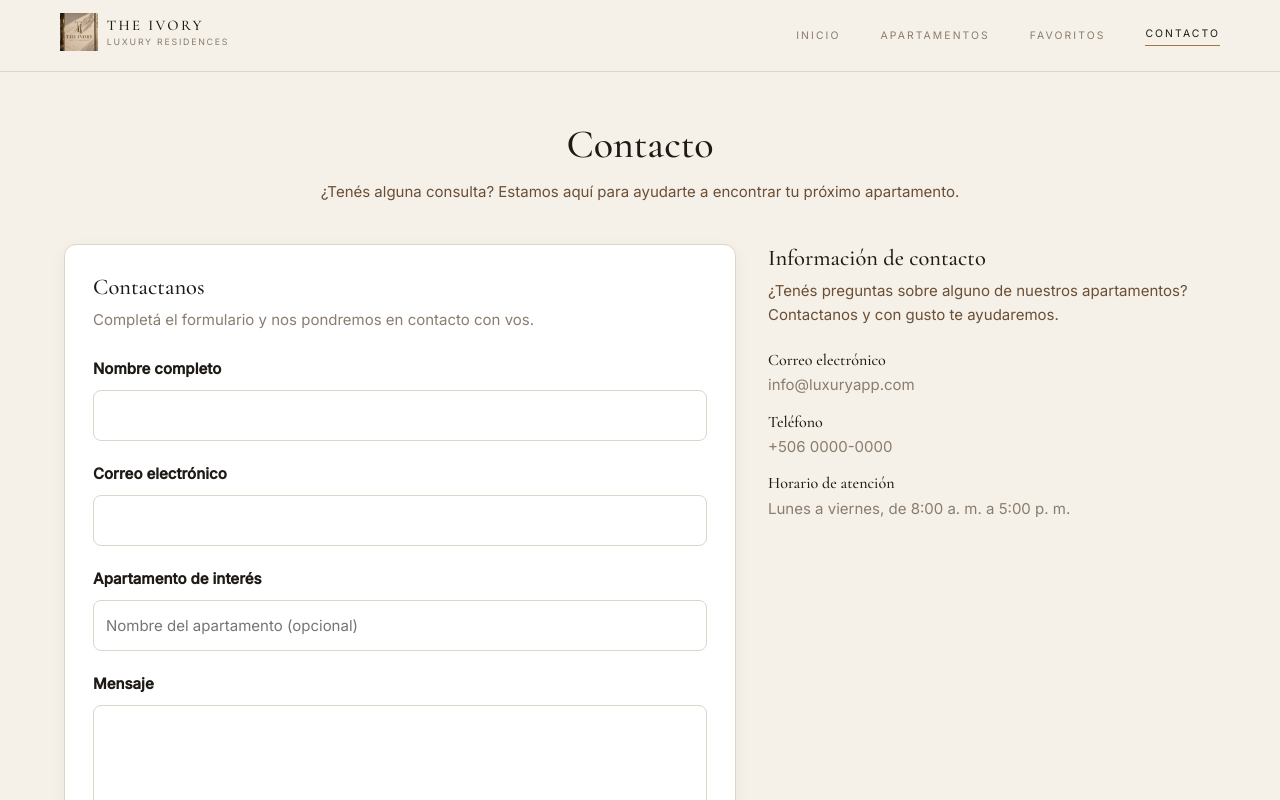
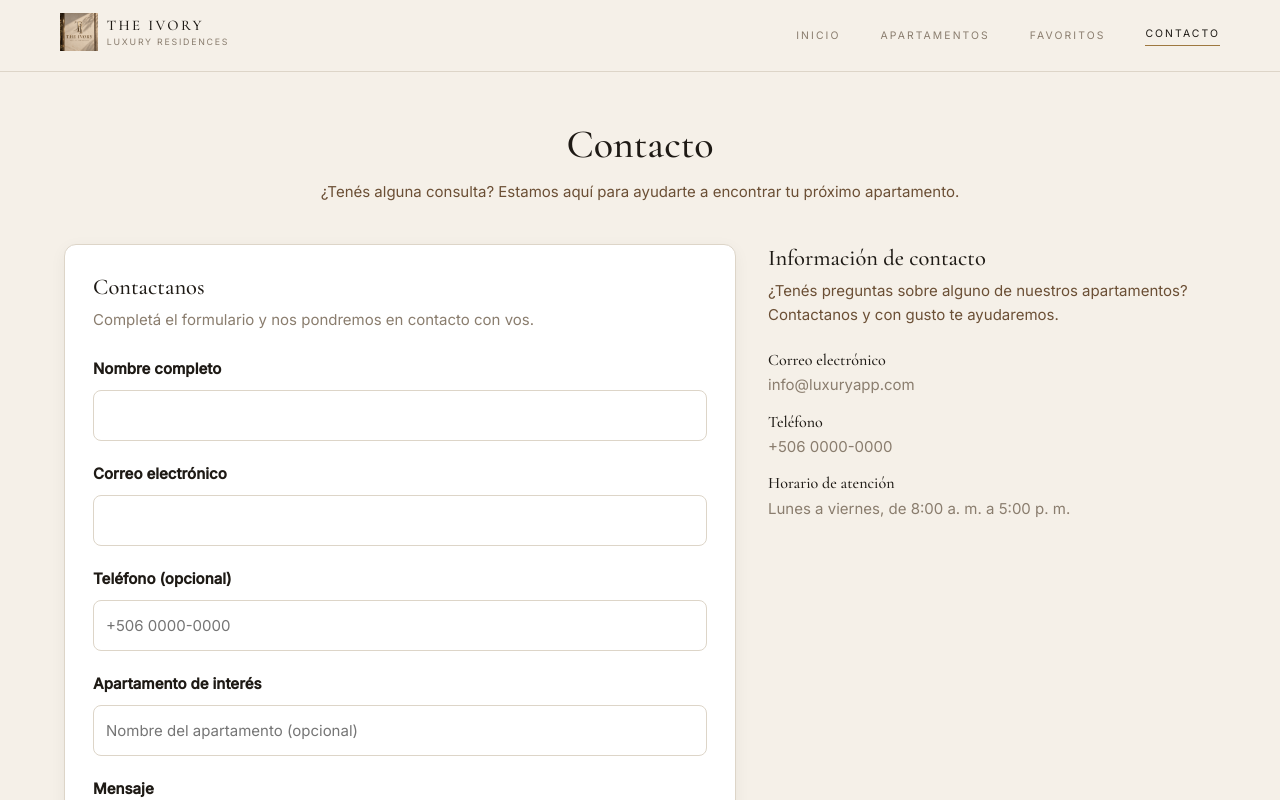
Before and after one commit to SebastianBDWJ/Proyecto1-DS, a React (Vite) app in the folder luxury-app/: page /contacto in a window 1280 px wide. Shown: the top 800 px of the page. Built offline with nearby package versions, Linux system fonts and the light colour scheme.

Commit message:
feat: agregar campo de telefono opcional al formulario

```diff
--- a/luxury-app/src/features/contact/components/ContactForm.tsx
+++ b/luxury-app/src/features/contact/components/ContactForm.tsx
@@ -1,4 +1,3 @@
-
 import { useState } from "react";
 import type {
   ContactFormData,
@@ -9,6 +8,7 @@ import { validateContact } from "../utils/validateContact";
 const initialForm: ContactFormData = {
   name: "",
   email: "",
+  phone: "",
   message: "",
   property: new URLSearchParams(window.location.search).get("propiedad") ?? "",
 };
@@ -43,6 +43,7 @@ function ContactForm() {
         ...previousData,
         name: "",
         email: "",
+        phone: "",
         message: "",
       }));
     } else {
@@ -80,6 +81,20 @@ function ContactForm() {
             aria-invalid={Boolean(errors.email)}
           />
           {errors.email && <p className="form-error">{errors.email}</p>}
+        </div>
+
+        <div className="form-group">
+          <label htmlFor="phone">Teléfono (opcional)</label>
+          <input
+            id="phone"
+            name="phone"
+            type="tel"
+            value={formData.phone ?? ""}
+            onChange={handleChange}
+            placeholder="+506 0000-0000"
+            aria-invalid={Boolean(errors.phone)}
+          />
+          {errors.phone && <p className="form-error">{errors.phone}</p>}
         </div>
 
         <div className="form-group">
--- a/luxury-app/src/features/contact/types/ContactForm.ts
+++ b/luxury-app/src/features/contact/types/ContactForm.ts
@@ -1,6 +1,7 @@
 export interface ContactFormData {
   name: string;
   email: string;
+  phone?: string;
   message: string;
   property: string;
 }
@@ -8,6 +9,7 @@ export interface ContactFormData {
 export interface ContactFormErrors {
   name?: string;
   email?: string;
+  phone?: string;
   message?: string;
   property?: string;
 }
--- a/luxury-app/src/features/contact/utils/validateContact.ts
+++ b/luxury-app/src/features/contact/utils/validateContact.ts
@@ -1,4 +1,3 @@
-
 import type {
   ContactFormData,
   ContactFormErrors,
@@ -21,6 +20,12 @@ export function validateContact(
     errors.email = "Ingrese un correo electrónico válido";
   }
 
+  if (data.phone && data.phone.trim() !== "") {
+    if (!/^[0-9+\s-]{8,}$/.test(data.phone.trim())) {
+      errors.phone = "Ingrese un número de teléfono válido";
+    }
+  }
+
   if (data.message.trim().length < 10) {
     errors.message = "El mensaje debe tener al menos 10 caracteres";
   }
```
